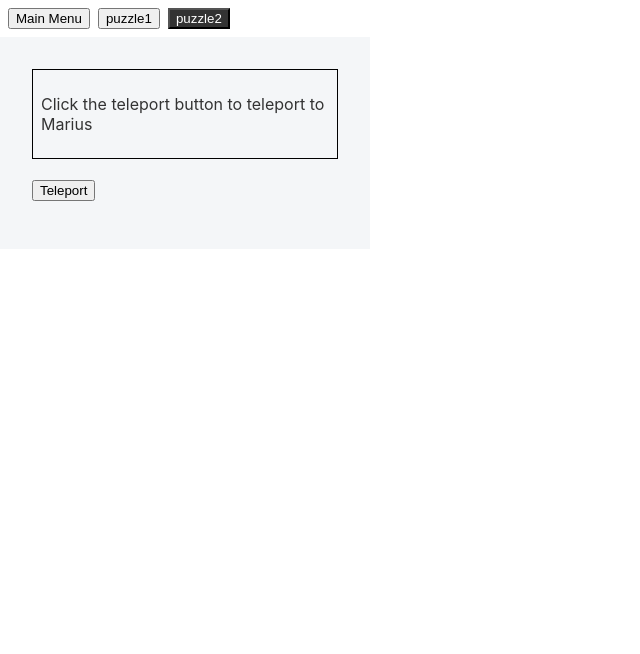
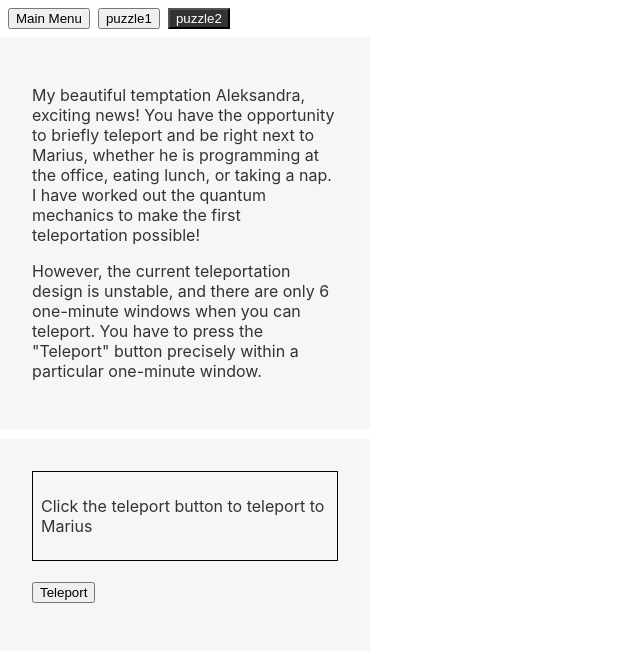
Before and after one commit to mercury0114/mercury0114.github.io, a plain HTML site: page puzzle2.html in a window 1280 px wide. Shown: the whole page, without its empty margins (0-640 px from the left). Drawn offline with Linux system fonts and the light colour scheme.

Commit message:
Add explanation message

```diff
--- a/puzzle2.html
+++ b/puzzle2.html
@@ -10,6 +10,10 @@
     <nav id="menu" class="menu_bar"></nav>
     <script src="menu.js"></script>
     <main class="page_wrapper">
+        <div class="question_window">
+            <p>My beautiful temptation Aleksandra, exciting news! You have the opportunity to briefly teleport and be right next to Marius, whether he is programming at the office, eating lunch, or taking a nap. I have worked out the quantum mechanics to make the first teleportation possible!</p>
+            <p>However, the current teleportation design is unstable, and there are only 6 one-minute windows when you can teleport. You have to press the "Teleport" button precisely within a particular one-minute window.</p>
+        </div>
         <div class="question_window">
             <div class="question_box">
                 <p>Click the teleport button to teleport to Marius</p>
```
